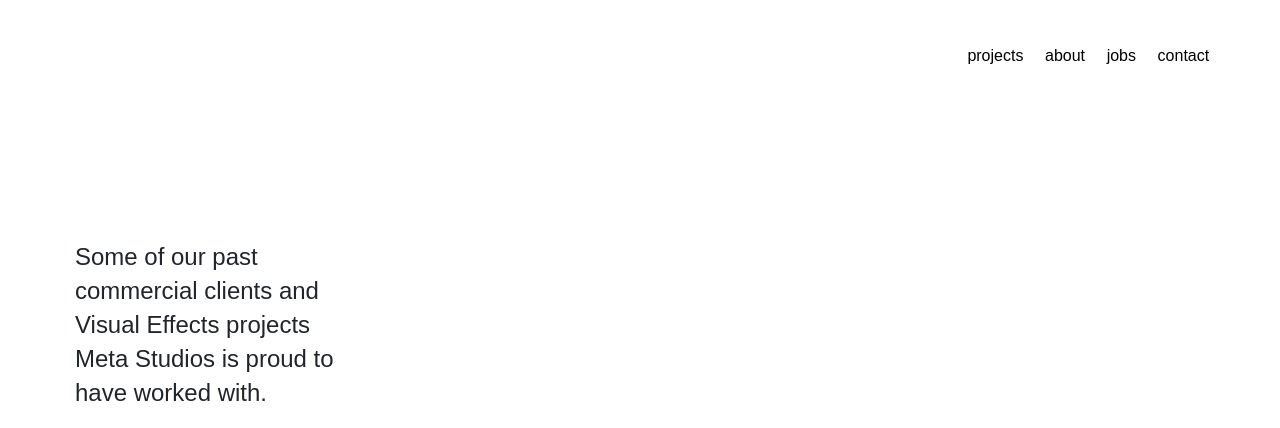
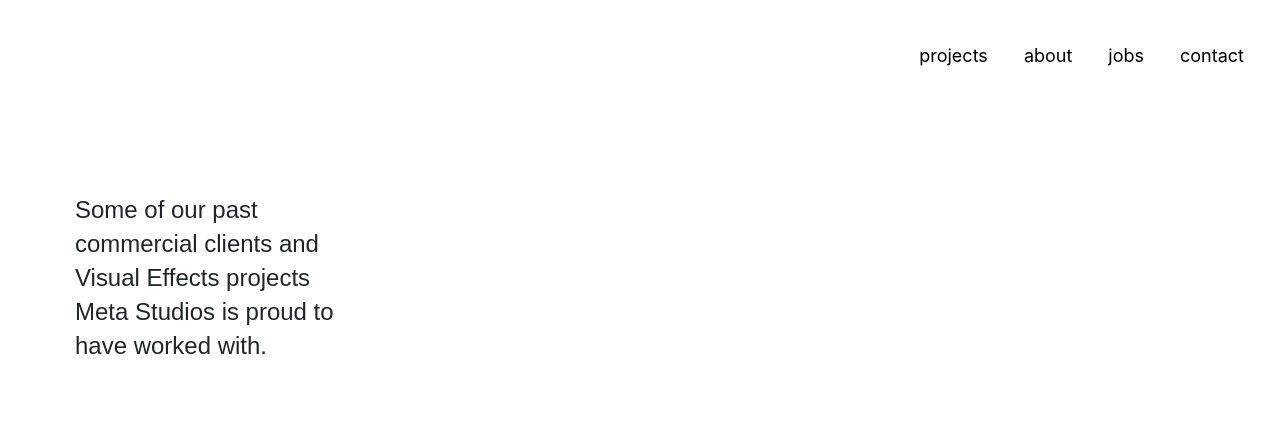
Before and after one commit to facelessdevhack/MetaStudio-2, a PHP site: page /commercial_new.html in a window 1280 px wide. Shown: the top 428 px of the page. Run offline with PHP 8.4, Linux system fonts and the light colour scheme.

Commit message:
Revert "Commercial Nav update"
This reverts commit c40bc8737afe29e6e37ac54fbf1225da99358f00.

```diff
--- a/commercial_new.html
+++ b/commercial_new.html
@@ -20,15 +20,8 @@
     <title>Commercial Apps</title>
   </head>
   <body>
-    <div class="container-fluid">
-      <div class="row">
-        <div class="col-8">
-          <div class="nav-left">
+    <div class="navbar">
       <img src="./imgs/meta-logo.gif" />
-          </div>
-        </div>
-        <div class="col-4">
-          <div class="nav-right">
       <ul>
         <li class="nav-link">
           <a href="/">projects</a>
@@ -44,10 +37,6 @@
         </li>
       </ul>
     </div>
-        </div>
-      </div>
-    </div>
-
     <div class="container-fluid">
       <div class="row h-100 top-head">
         <div class="col-4" style="padding: 0 1.66667rem 0 1.66667rem;">
@@ -68,15 +57,8 @@
         </div>
 
         <div class="col-xl-6 col-sm-6 col-xs-12">
-          <button onclick="getPlaySpeed()" type="button">
-            What is the playback speed?
-          </button>
-          <button onclick="setPlaySpeed()" type="button">
-            Set video to be play in slow motion</button
-          ><br />
-          <a href="./commercials/uber.html">
-            <video
-              id="myVideo"
+          <a href="./commercials/uber.html"
+            ><video
               webkit-playsinline=""
               playsinline=""
               loop=""
@@ -87,17 +69,6 @@
             >
               <source src="./videos/uber_eats_v6.mp4" type="video/mp4" /></video
           ></a>
-          <script>
-            var vid = document.getElementById("myVideo");
-
-            function getPlaySpeed() {
-              alert(vid.playbackRate);
-            }
-
-            function setPlaySpeed() {
-              vid.playbackRate = 0.9;
-            }
-          </script>
         </div>
       </div>
 
@@ -249,10 +220,7 @@
               data-object-fit="cover"
               width="100%"
             >
-              <source
-                src="./videos/Suntory Whisky 1-edited-2.m4v"
-                type="video/mp4"
-              />
+              <source src="./videos/Suntory Whisky 1-edited-2.m4v" type="video/mp4" />
             </video>
           </a>
         </div>
--- a/css/comstyle.css
+++ b/css/comstyle.css
@@ -12,22 +12,21 @@ html {
 .row {
   height: 20vh;
 }
-.nav-left {
+.navbar {
   display: flex;
   margin-top: 2vh;
 }
-.nav-left img {
+.navbar img {
   width: 5.555555555555555rem;
   margin-left: 2vw;
 }
-.nav-left ul {
+.navbar ul {
   text-decoration: none;
   float: right;
   display: inline-flex;
 }
 .nav-link {
   color: black !important;
-  padding: 0.5rem 0.6rem !important;
 }
 .top-head {
   padding-top: 4.444444444444445rem;
@@ -83,23 +82,3 @@ a {
   padding-bottom: 5.555555555555555rem;
   padding-left: 0rem;
 }
-.nav-link a {
-  font-family: "FK Grotesk", sans-serif;
-  font-weight: 500;
-  padding: 0;
-  font-style: normal;
-  font-size: 0.8888888888888888rem !important;
-}
-.nav-right {
-  position: absolute;
-  margin-top: 4vh;
-  right: 3.3333333333333335rem;
-}
-.nav-right ul {
-  display: flex;
-  flex-wrap: wrap;
-  justify-content: flex-end;
-  padding: 0;
-  height: 100%;
-  align-items: center;
-}
```
Lines whose indentation alone changed are shown as unchanged.
